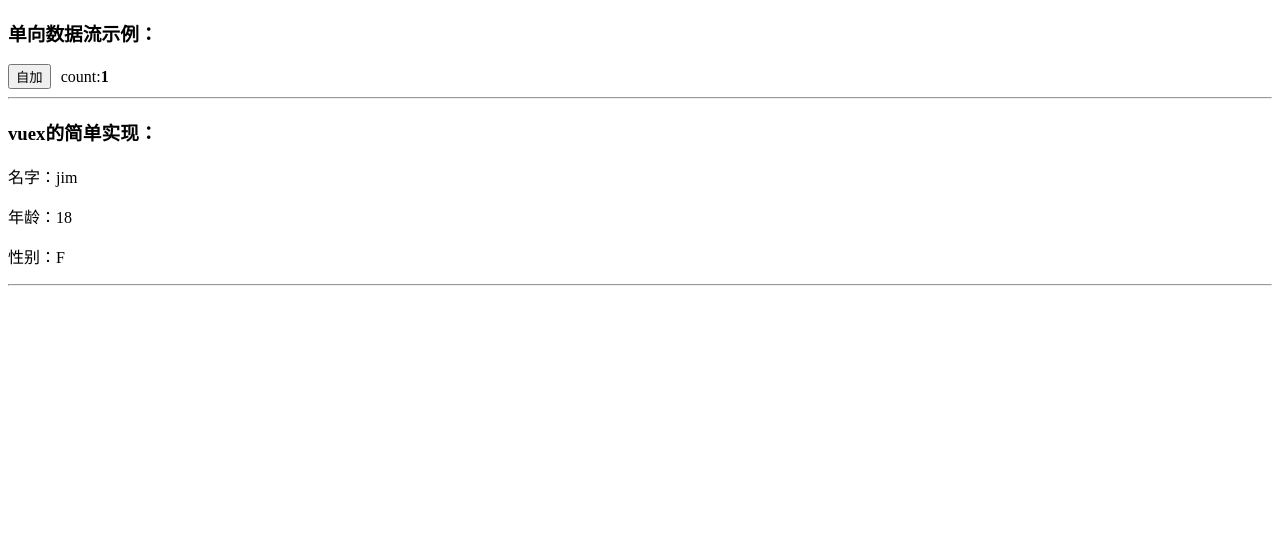
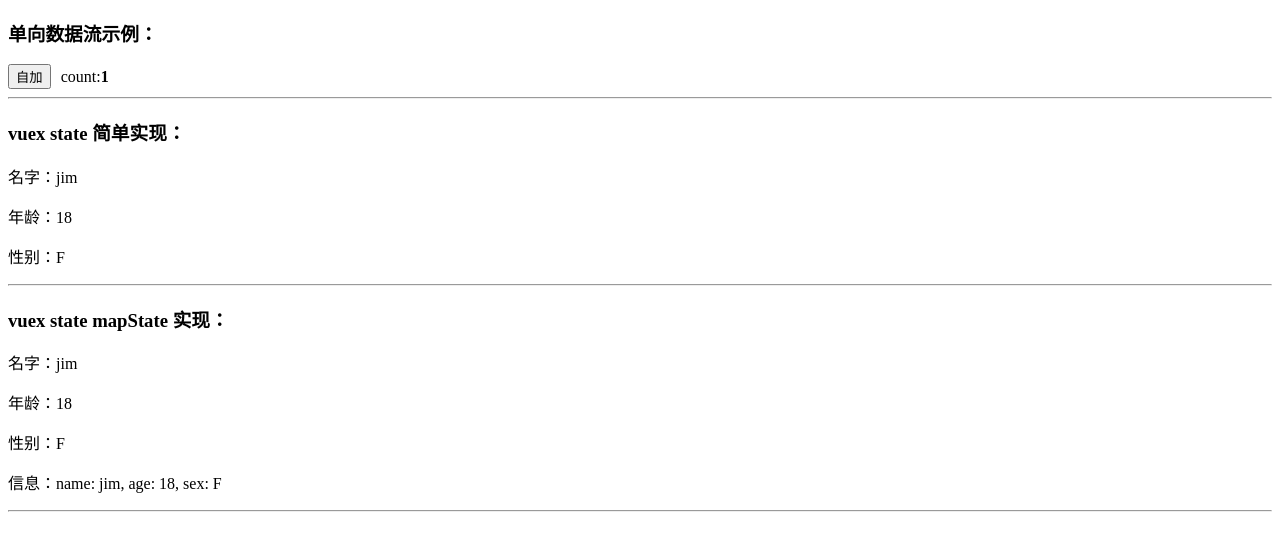
Before and after one commit to tianqing617/vuex-base-project, a Vue app: page / in a window 1280 px wide. Shown: the top 550 px of the page. Built offline with nearby package versions, Linux system fonts and the light colour scheme.

Commit message:
vuexState

```diff
--- a/src/App.vue
+++ b/src/App.vue
@@ -4,8 +4,12 @@
     <simple></simple>
     <hr/>
 
-    <h3>vuex的简单实现：</h3>
-    <vuex-base></vuex-base>
+    <h3>vuex state 简单实现：</h3>
+    <vuex-base1></vuex-base1>
+    <hr/>
+
+    <h3>vuex state mapState 实现：</h3>
+    <vuex-base2></vuex-base2>
     <hr/>
 
   </div>
@@ -13,13 +17,15 @@
 
 <script>
 import simple from './components/simple.vue'
-import vuexBase from './components/vuexState.vue'
+import vuexBase1 from './components/vuexState1.vue'
+import vuexBase2 from './components/vuexState2.vue'
 
 export default {
   name: 'app',
   components: {
     simple,
-    vuexBase,
+    vuexBase1,
+    vuexBase2,
   },
 }
 </script>
--- a/src/components/vuexState.vue
+++ b/src/components/vuexState1.vue
@@ -9,7 +9,7 @@
 
 <script>
 export default {
-  name: 'vuexState',
+  name: 'vuexState1',
   computed: {
     name() {
       // 在main.js中通过store选项：提供了一种机制将状态从根组件“注入”到每一个子组件中。
@@ -22,5 +22,6 @@
       return this.$store.state.sex;
     },
   },
+  // 这种方式，一个个声明计算属性的方式使用store，如果计算属性太多，会产生大量冗余代码。解决方案见：vueState2.vue，使用 mapState辅助函数。
 }
 </script>
--- /dev/null
+++ b/src/components/vuexState2.vue
@@ -0,0 +1,34 @@
+<!-- 1. state用法示例 -->
+<template>
+  <div class="base">
+    <p>名字：<span>{{name}}</span></p>
+    <p>年龄：<span>{{age}}</span></p>
+    <p>性别：<span>{{mysex}}</span></p>
+    <p>信息：<span>{{info}}</span></p>
+  </div>
+</template>
+
+<script>
+import { mapState } from 'vuex'
+
+export default {
+  name: 'vuexState2',
+  computed: mapState({
+    // 1. 简单用法
+    name: function(state) {
+      return state.name;
+    },
+
+    // 2. 箭头函数可使代码更简练
+    age: state => state.age,
+
+    // 3.传字符串参数 'mysex' 等同于 `state => state.sex`
+    mysex: 'sex',
+
+    // 4. 为了能够使用 `this` 获取局部状态，必须使用常规函数
+    info: state => {
+      return `name: ${state.name}, age: ${state.age}, sex: ${state.sex}`;
+    }
+  })
+}
+</script>
--- a/src/main.js
+++ b/src/main.js
@@ -5,6 +5,7 @@
 Vue.config.productionTip = false
 
 new Vue({
+  // 把 store 对象提供给 “store” 选项，这可以把 store 的实例注入所有的子组件
   store,
   render: h => h(App)
 }).$mount('#app')
```
